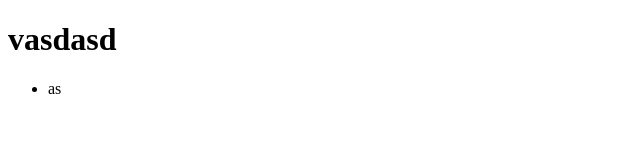
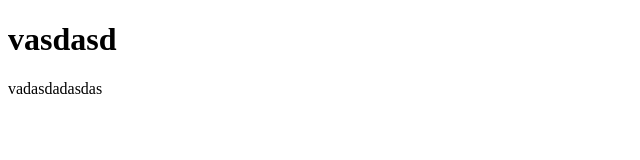
Before and after one commit to gerlecztamas/git-practice, a plain HTML site: page index.html in a window 1280 px wide. Shown: the full height of the page, 0-640 px from the left. Drawn offline with Linux system fonts and the light colour scheme.

Commit message:
nma most feature

```diff
--- a/index.html
+++ b/index.html
@@ -8,9 +8,7 @@
 </head>
 <body>
     <h1>vasdasd</h1>
-    <ul>
-        <li>as</li>
-    </ul>
+    <div>vadasdadasdas</div>
     <script src="script.js"></script>
 </body>
 </html>
```
